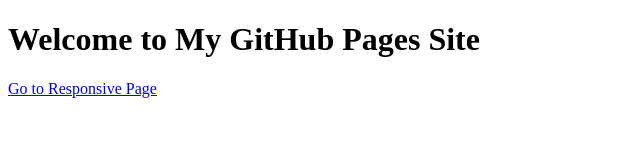
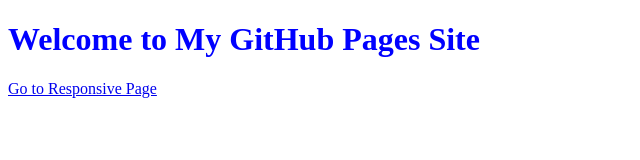
Before and after one commit to CorbinClark2006/CorbinClark2006.github.io, a plain HTML site: page index.html in a window 1280 px wide. Shown: the whole page, without its empty margins (0-640 px from the left). Drawn offline with Linux system fonts and the light colour scheme.

Commit message:
here is a little change

```diff
--- a/index.html
+++ b/index.html
@@ -5,6 +5,12 @@
     <meta name="viewport" content="width=device-width, initial-scale=1.0">
     <title>Home Page</title>
 </head>
+<style>
+    h1 {
+        color: blue;
+        align-items: center;
+    }
+</style>
 <body>
     <h1>Welcome to My GitHub Pages Site</h1>
     <p><a href="responsive.html">Go to Responsive Page</a></p>
```
